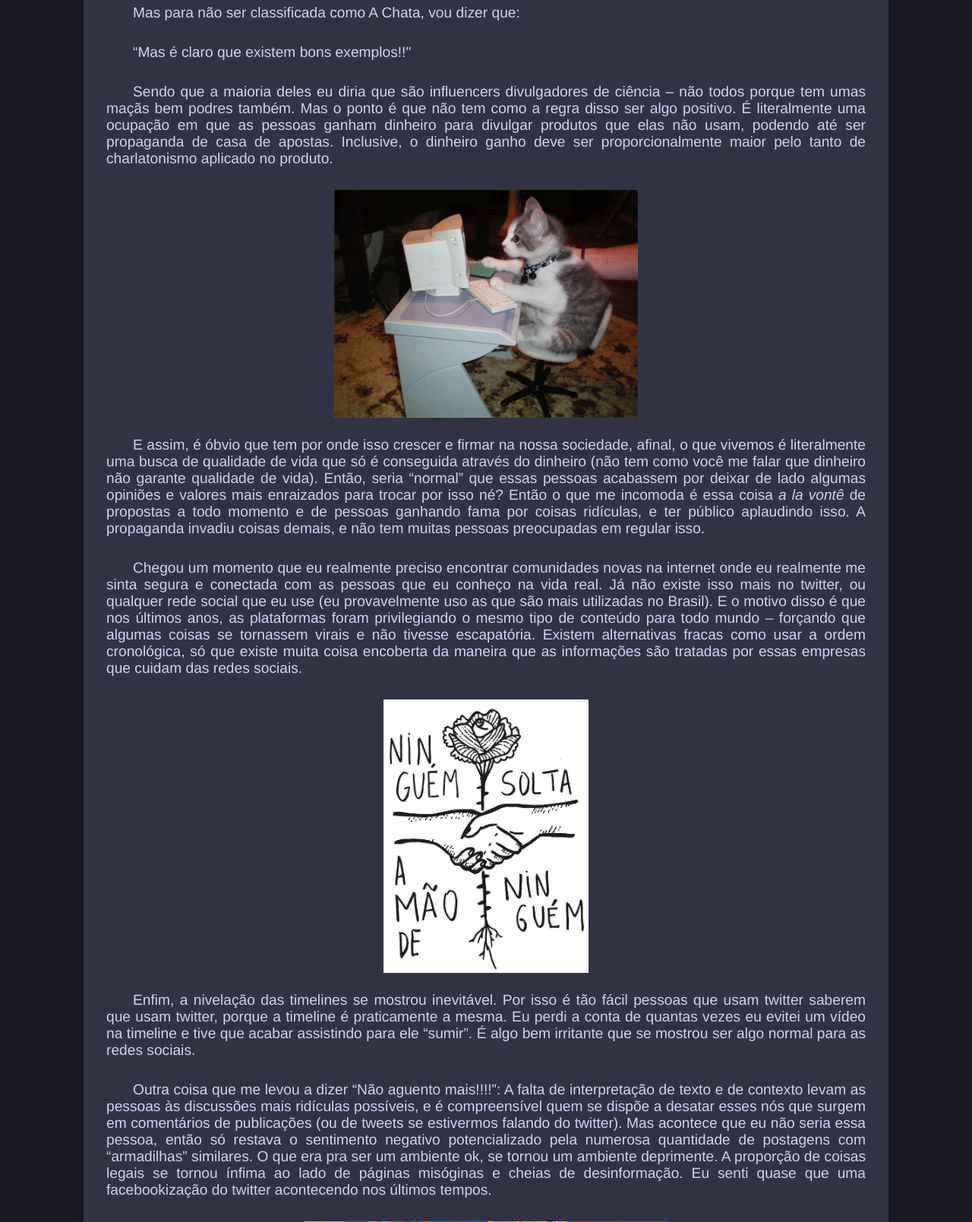
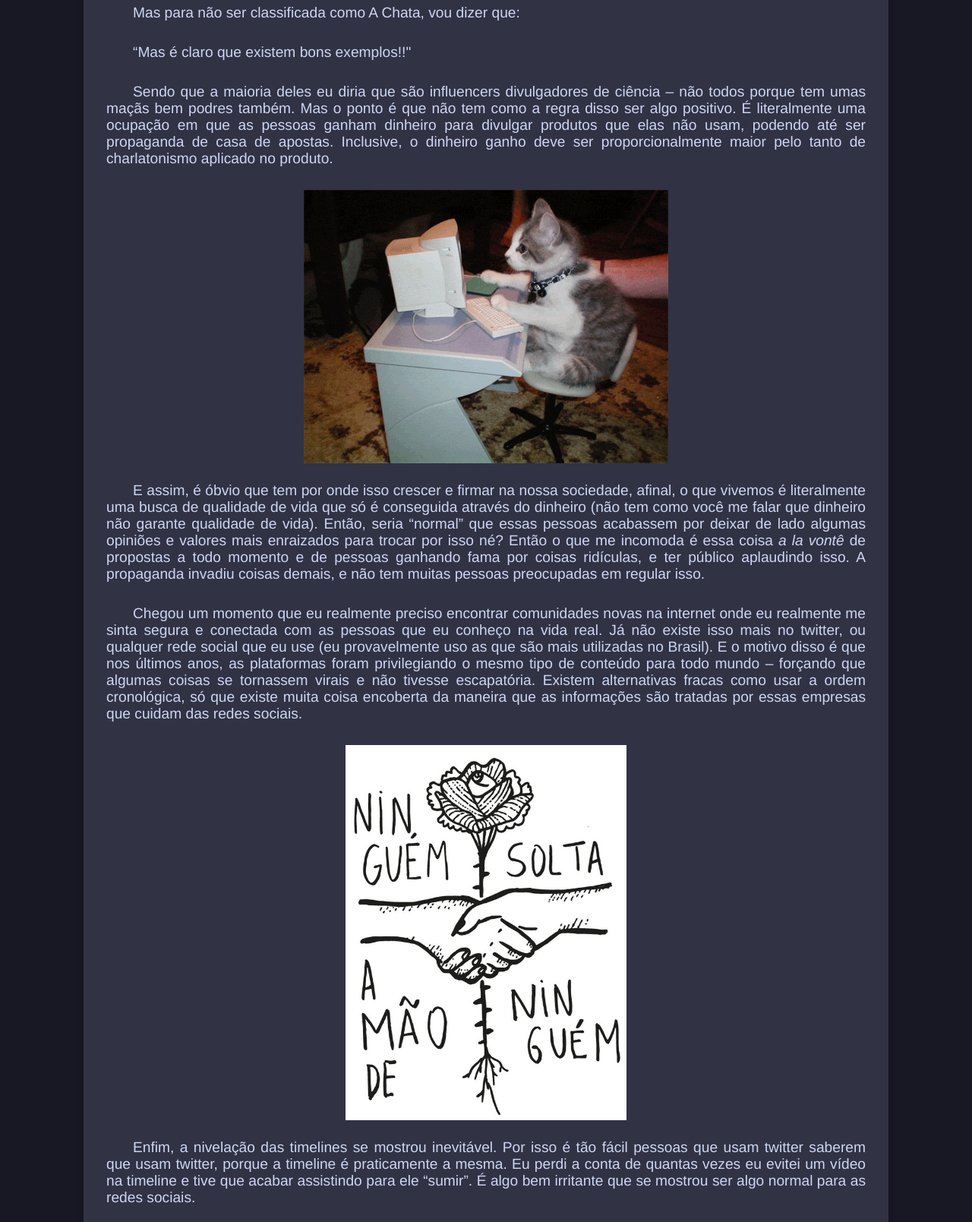
Before and after one commit to me15degrees/blog.io, a Python web app: template templates/artigo4.html in a window 1280 px wide. Shown: the part 322-1931 px from the top of the page at 76% size. Run offline with Jinja, Linux system fonts and the light colour scheme; the template is opened without the code that fills it, so the values that code supplies are empty.

Commit message:
fix: changes in the pictures path

```diff
--- a/templates/artigo4.html
+++ b/templates/artigo4.html
@@ -39,13 +39,13 @@
             margin-bottom: 15px;
         }
 
+
         @media (max-width: 768px) {
             .text-container {
                 padding: 15px;
                 font-size: 1rem;
             }
         }
-
             .blog-signature {
                 display: flex;
                 align-items: center;
@@ -59,7 +59,7 @@
                 width: 200px;
                 height: 200px;
                 max-width: 30%;
-            border-radius: 80%; /* Arredonda a imagem */
+                border-radius: 80%;
                 margin-right: 20px;
             }
 
@@ -82,6 +82,7 @@
                 color: #cdd6f4;
             }
 
+
     </style>
 </head>
 <body>
@@ -93,24 +94,24 @@
         <p>“Mas é claro que existem bons exemplos!!"</p>
         <p>Sendo que a maioria deles eu diria que são influencers divulgadores de ciência – não todos porque tem umas maçãs bem podres também. Mas o ponto é que não tem como a regra disso ser algo positivo. É literalmente uma ocupação em que as pessoas ganham dinheiro para divulgar produtos que elas não usam, podendo até ser propaganda de casa de apostas. Inclusive, o dinheiro ganho deve ser proporcionalmente maior pelo tanto de charlatonismo aplicado no produto.</p>
         <div style="text-align: center; margin: 20px 0;">
-            <img src="/assets/kitten.gif" alt="GIF de um gatinho" style="max-width: 40%;">
+            <img src="assets/kitten.gif" alt="GIF de um gatinho" >
         </div>
         <p>E assim, é óbvio que tem por onde isso crescer e firmar na nossa sociedade, afinal, o que vivemos é literalmente uma busca de qualidade de vida que só é conseguida através do dinheiro (não tem como você me falar que dinheiro não garante qualidade de vida). Então, seria “normal” que essas pessoas acabassem por deixar de lado algumas opiniões e valores mais enraizados para trocar por isso né? Então o que me incomoda é essa coisa <i>a la vontê </i>de propostas a todo momento e de pessoas ganhando fama por coisas ridículas, e ter público aplaudindo isso. A propaganda invadiu coisas demais, e não tem muitas pessoas preocupadas em regular isso.</p>
         <p>Chegou um momento que eu realmente preciso encontrar comunidades novas na internet onde eu realmente me sinta segura e conectada com as pessoas que eu conheço na vida real. Já não existe isso mais no twitter, ou qualquer rede social que eu use (eu provavelmente uso as que são mais utilizadas no Brasil). E o motivo disso é que nos últimos anos, as plataformas foram privilegiando o mesmo tipo de conteúdo para todo mundo – forçando que algumas coisas se tornassem virais e não tivesse escapatória. Existem alternativas fracas como usar a ordem cronológica, só que existe muita coisa encoberta da maneira que as informações são tratadas por essas empresas que cuidam das redes sociais.</p>
         <div style="text-align: center; margin: 20px 0;">
-            <img src="/assets/ninguem.jpg" alt="Fora Temer Core" style="max-width: 27%;">
+            <img src="assets/ninguem.jpg" alt="Fora Temer Core" style="max-width:37%;">
         </div>
         <p>Enfim, a nivelação das timelines se mostrou inevitável. Por isso é tão fácil pessoas que usam twitter saberem que usam twitter, porque a timeline é praticamente a mesma. Eu perdi a conta de quantas vezes eu evitei um vídeo na timeline e tive que acabar assistindo para ele “sumir”. É algo bem irritante que se mostrou ser algo normal para as redes sociais.</p>
         <p>Outra coisa que me levou a dizer “Não aguento mais!!!!”: A falta de interpretação de texto e de contexto levam as pessoas às discussões mais ridículas possíveis, e é compreensível quem se dispõe a desatar esses nós que surgem em comentários de publicações (ou de tweets se estivermos falando do twitter). Mas acontece que eu não seria essa pessoa, então só restava o sentimento negativo potencializado pela numerosa quantidade de postagens com “armadilhas” similares. O que era pra ser um ambiente ok, se tornou um ambiente deprimente. A proporção de coisas legais se tornou ínfima ao lado de páginas misóginas e cheias de desinformação. Eu senti quase que uma facebookização do twitter acontecendo nos últimos tempos.</p>
         <div style="text-align: center; margin: 20px 0;">
-            <img src="/assets/subway.gif" alt="Brainrot" style="max-width: 50%;">
+            <img src="assets/subway.gif" alt="Brainrot" style="max-width: 50%;">
         </div>
         <p>Mas o que me deixa com a pulga atrás da orelha é o que vai ser o próximo passo? Alguma das redes sociais existentes vai me ocupar o buraco do twitter? O instagram não vai ser até porque o propósito dele sempre foi outro – usar imagens para compartilhar a vida – mas e os textos? Mesmo que surja algo “melhor” por ser disruptivo com os algoritmos usados atualmente e do formato das influências, como fazer as pessoas mudarem para essa nova casa?</p>
         <p>Será que todas as mudanças acontecerão pelas mãos do jurídico brasileiro ou existem movimentos de pessoas que se preocupam com isso? Ultimamente eu ouvi um pouco sobre a ideia de federalização das redes sociais, como se fosse possível ter uma portabilidade (que nem de operadora) para todas as redes. Não sei bem se esse era o nome do conceito, quem sabe mais tarde eu procuro sobre isso e escrevo.</p>
         <p>É um assunto que eu quero amadurecer mais, mas que eu já quis compartilhar por aqui.</p>
 
         <div class="blog-signature">
-            <img src="/assets/profile.jpg" alt="Foto do autor">
+            <img src="assets/profile.jpg" alt="Foto do autor">
             <div>
                 <h4>@me15degrees</h4>
                 <h5>Me chamo Maria (você saberia disso se tivesse lido a página inicial). Eu escrevo sobre o que me dá vontade e tento ser engraçadinha na medida do possível. Atualmente meus hobbies são gastar dinheiro em cartas de Pokémon, ver filmes e ler livros de assuntos técnicos. Meu deck é o de Gardevoir.
@@ -118,8 +119,5 @@
             </div>
         </div>
     </div>
-
-
-
 </body>
 </html>
```
Lines whose indentation alone changed are shown as unchanged.
